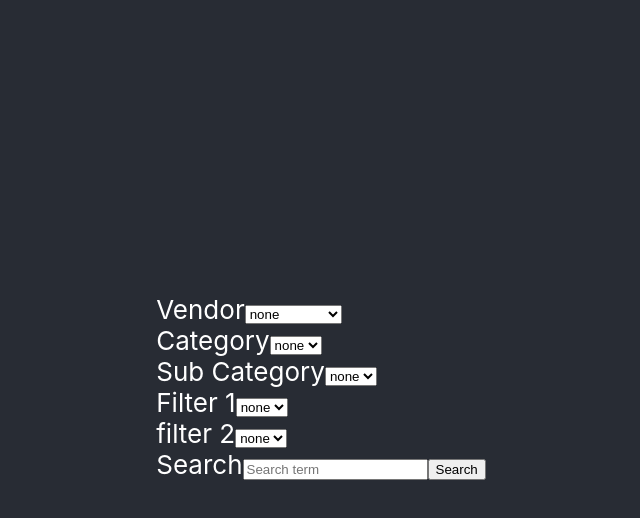
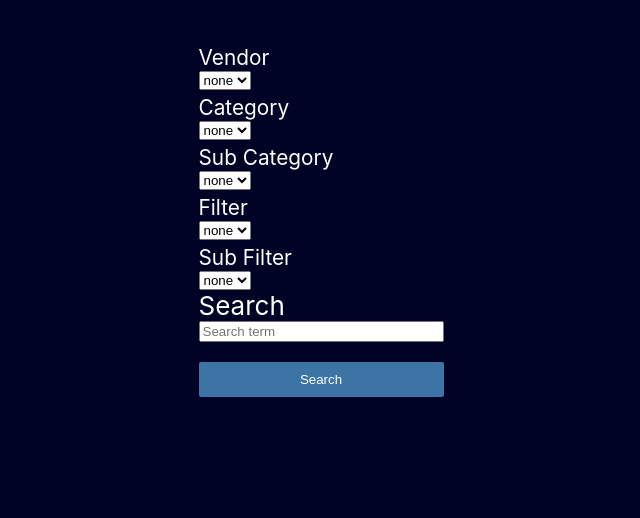
Before and after one commit to mvogee/Price_scraper_frontEnd, a React (Create React App) app in the folder client/: page / in a window 1280 px wide. Shown: the top 518 px of the page, without its empty margins (319-959 px from the left). Built offline with nearby package versions, Linux system fonts and the light colour scheme.

Commit message:
styling and front end changes

```diff
--- a/client/src/App.css
+++ b/client/src/App.css
@@ -1,39 +1,18 @@
+:root {
+  /* Color Theme Swatches in Hex */
+  --white: #fff;
+  --dark-blue: #161459;
+  --black-blue: #010326;
+  --blue: #192959;
+  --light-blue: #3C74A6;
+  --green: #5ABFAD;
+}
+
 .App {
+  background-color: var(--black-blue);
   text-align: left;
   margin: 0 auto;
+  min-height: 100vh;
+  font-size: calc(10px + 2vmin);
+  color: var(--white);
 }
-
-.App-logo {
-  height: 40vmin;
-  pointer-events: none;
-}
-
-@media (prefers-reduced-motion: no-preference) {
-  .App-logo {
-    animation: App-logo-spin infinite 20s linear;
-  }
-}
-
-.App-header {
-  background-color: #282c34;
-  min-height: 100vh;
-  display: flex;
-  flex-direction: column;
-  align-items: center;
-  justify-content: center;
-  font-size: calc(10px + 2vmin);
-  color: white;
-}
-
-.App-link {
-  color: #61dafb;
-}
-
-@keyframes App-logo-spin {
-  from {
-    transform: rotate(0deg);
-  }
-  to {
-    transform: rotate(360deg);
-  }
-}
--- a/client/src/App.jsx
+++ b/client/src/App.jsx
@@ -3,12 +3,12 @@ import './App.css';
 import SearchWrapper from './components/SearchWrapper';
 
 function App() {
-const vendors = [{key: 0, value: "Platt"}, {key: 1, value: "Home Depot"}, {key: 2, value: "Bell Electric"}];
+const vendors = [{key: 0, value: "Platt"}];
   return (
     <div className="App">
       <header className="App-header">
+      </header>
       <SearchWrapper vendors={vendors}/>
-      </header>
     </div>
   );
 }
--- /dev/null
+++ b/client/src/components/ItemCard.css
@@ -0,0 +1,52 @@
+.ItemCard {
+    box-shadow: 2px 2px 20px var(--blue) ;
+    border: 1px solid var(--green);
+    border-radius: 4px;
+    background-color: var(--dark-blue);
+    width: 450px;
+    padding: 20px;
+    height: fit-content;
+    cursor: grab;
+}
+
+.ItemCard .heading {
+    display: flex;
+    align-items: center;
+}
+
+.ItemCard .itemImg {
+    margin: 0 15px 0 0;
+    border-style: solid;
+    border-radius: 5px;
+    border-color: var(--black-blue);
+    border-width: 3px;
+}
+
+.ItemCard h3 {
+    margin: 0;
+    font-size: 1em;
+}
+
+.ItemCard ul {
+    padding: 0;
+    list-style: none;
+    font-weight: normal;
+}
+.ItemCard li {
+    margin-top: 10px;
+    font-size: .7em;
+    line-height: 1.2;
+}
+.ItemCard .li_label {
+    font-weight: bold;
+    display: block;
+    margin-bottom: 3px;
+}
+
+.ItemCard .detailsHidden {
+    display: none;
+}
+
+.ItemCard .detailsShown {
+    display: block;
+}
--- a/client/src/components/ItemCard.jsx
+++ b/client/src/components/ItemCard.jsx
@@ -1,11 +1,17 @@
+import "./ItemCard.css";
+import React, { useState } from 'react';
 export default ItemCard;
 
+
 function ItemCard(props) {
+    const [vissible, setVisible] = useState(false);
     return (
-        <div className="itemCard">
-            <img className="itemImg" src={props.imageurl} alt="productImage"/>
-            <h3 className="itemHeadline">{props.headline}</h3>
-            <ul>
+        <div className="ItemCard" onClick={() => setVisible(!vissible)}>
+            <div className="heading">
+                <img className="itemImg" src={props.imageurl} alt="productImage"/>
+                <h3 className="itemHeadline">{props.headline}</h3>
+            </div>
+            <ul className={vissible ? "detailsShown" : "detailsHidden"}>
                 <li className="categoryList"><span className="li_label">Categorys:</span> {props.category} {'>'} {props.subCatOne} {'>'} {props.subCatTwo} {'>'} {props.subCatThree}</li>
                 <li className="itemManufacturer"><span className="li_label">Manufacturer:</span> {props.manufacturer}</li>
                 <li className="itemPrice"><span className="li_label">Price:</span> {props.price}</li>
--- /dev/null
+++ b/client/src/components/ResultViewer.css
@@ -0,0 +1,9 @@
+.ResultViewer {
+    margin: 40px 0;
+    display: flex;
+    flex-wrap: wrap;
+    flex-direction: row;
+    justify-content: center;
+    row-gap: 15px;
+    column-gap: 15px;
+}
--- a/client/src/components/ResultViewer.jsx
+++ b/client/src/components/ResultViewer.jsx
@@ -1,5 +1,6 @@
 import React from "react";
 import ItemCard from "./ItemCard";
+import "./ResultViewer.css";
 export default ResultViewer;
 
 // getData should take a queryString and do a fetch request to the server to aquire data
@@ -28,7 +29,7 @@ function ResultViewer(props) {
     }
 
     return (
-        <div className="resultViewer">
+        <div className="ResultViewer">
             {props.data.results.map(item)}
             {/* should make a way to only display up to 50 results on one page at a time for large datasets */}
         </div>
--- /dev/null
+++ b/client/src/components/SearchWrapper.css
@@ -0,0 +1,43 @@
+.SearchWrapper {
+    padding: 40px 0;
+    width: 100%;
+    display: flex;
+    justify-content: center;
+    flex-direction: column;
+}
+.SearchWrapper form {
+    margin: 0 auto;
+    display: flex;
+    flex-direction: column;
+}
+
+.submit_btn {
+    align-self: center;
+    margin-top: 20px;
+    display: block;
+    width: 245px;
+    background-color: var(--light-blue);
+    color: var(--white);
+    padding: 10px 60px;
+    border: none;
+    border-radius: 2px;
+}
+
+.SearchWrapper .results-info {
+    display: block;
+    text-align: center;
+}
+
+.SearchWrapper .results-info button {
+    background-color: var(--green);
+    color: var(--white);
+    border: none;
+    border-radius: 2px;
+    padding: 5px 10px;
+}
+
+.SearchWrapper .nextPrevBtns {
+    display: flex;
+    justify-content: center;
+    gap: 50px;
+}
--- a/client/src/components/SearchWrapper.jsx
+++ b/client/src/components/SearchWrapper.jsx
@@ -2,6 +2,7 @@ import React from "react";
 import QueryForm from "./SqlQueryForm";
 import Select from "./Select";
 import ResultViewer from "./ResultViewer";
+import "./SearchWrapper.css"
 
 
 
@@ -242,13 +243,12 @@ export default class SearchWrapper extends React.Component{
 
     render() {
         return (
-            <div className="searchWrapper">
+            <div className="SearchWrapper">
             {/* <form>
                 <QueryForm sql={this.state.sqlSearch} onChange={this.handleSqlChange}/>
                 <button type="submit" onClick={this.handleSqlSubmit}><span>Run Query</span></button>
             </form> */}
             <form>
-
                 <Select
                     label="Vendor"
                     selectName="vendorList"
@@ -271,14 +271,14 @@ export default class SearchWrapper extends React.Component{
                     optionList={this.state.subCatListOne}
                 />
                 <Select
-                    label="Filter 1"
+                    label="Filter"
                     selectName="filterOne"
                     selected={this.state.selectedSubCatTwo}
                     onChange={this.handleSubCatTwoChange}
                     optionList={this.state.subCatListTwo}
                 />
                 <Select
-                    label="filter 2"
+                    label="Sub Filter"
                     selectName="filterTwo"
                     selected={this.state.selectedSubCatThree}
                     onChange={this.handleSubCatThreeChange}
@@ -286,15 +286,23 @@ export default class SearchWrapper extends React.Component{
                 />
                  <label htmlFor="nameSearch">Search</label>
                 <input name="nameSearch" type="text" value={this.state.nameSearch} onChange={this.handleSearchChange} placeholder="Search term"></input>
-                <button type="submit" value="submit" onClick={this.handleSubmit}>Search</button>
+                <button className="submit_btn" type="submit" value="submit" onClick={this.handleSubmit}>Search</button>
             </form>
+            <div className="results-info">
+                    {this.state.data.numResults ?
+                    <p><span className="resultnumStart">{(this.state.resultsPerPage * this.state.resultPage) - this.state.resultsPerPage} - {this.state.resultsPerPage * this.state.resultPage < this.state.data.numResults ?
+                    this.state.resultsPerPage * this.state.resultPage : this.state.data.numResults}</span>
+                     / <span className="resultnumEnd">{this.state.data.numResults}</span></p> : ""}
+                    <div className="nextPrevBtns">
+                        {this.state.resultPage > 1 ?
+                        <button className="previousResultsButton" onClick={this.prevResults}>back</button> : ""}
+                        {console.log(this.state.data.numResults - (this.state.resultsPerPage * this.state.resultPage))}
+                        {this.state.data.numResults - (this.state.resultsPerPage * this.state.resultPage) > 0 ?
+                        <button className="nextResultsButton" onClick={this.nextResults}>next {'>'}</button> : ""}
+                    </div>
+                </div>
             <div className="results">
                 <ResultViewer data={this.state.data} />
-                {this.state.data.numResults ? <p><span>results:{(this.state.resultsPerPage * this.state.resultPage) - this.state.resultsPerPage} - {this.state.resultsPerPage * this.state.resultPage < this.state.data.numResults ? this.state.resultsPerPage * this.state.resultPage : this.state.data.numResults}</span> / <span>{this.state.data.numResults}</span></p> : ""}
-                <p></p>
-                {this.state.resultPage > 1 ? <button className="previousResultsButton" onClick={this.prevResults}>back</button> : ""}
-                {console.log(this.state.data.numResults - (this.state.resultsPerPage * this.state.resultPage))}
-                {this.state.data.numResults - (this.state.resultsPerPage * this.state.resultPage) > 0 ? <button className="nextResultsButton" onClick={this.nextResults}>next {'>'}</button> : ""}
             </div>
             </div>
         )
--- /dev/null
+++ b/client/src/components/Select.css
@@ -0,0 +1,6 @@
+.Select label {
+    font-size: .8em;
+}
+.Select select {
+    display: block;
+}
--- a/client/src/components/Select.jsx
+++ b/client/src/components/Select.jsx
@@ -1,4 +1,5 @@
 import React from "react";
+import "./Select.css";
 
 export default class Select extends React.Component {
 
@@ -11,7 +12,7 @@ export default class Select extends React.Component {
 
     render() {
         return (
-            <div className="select">
+            <div className="Select">
                 <label htmlFor={this.props.selectName}>{this.props.label}</label>
                 <select name={this.props.selectName} value={this.props.selected.value} onChange={this.props.onChange}>
                     <option className="list-item defualt" value="none" default>none</option>
```
Also changed, not shown: 1 other file (tests, documents, lock files or other folders).
